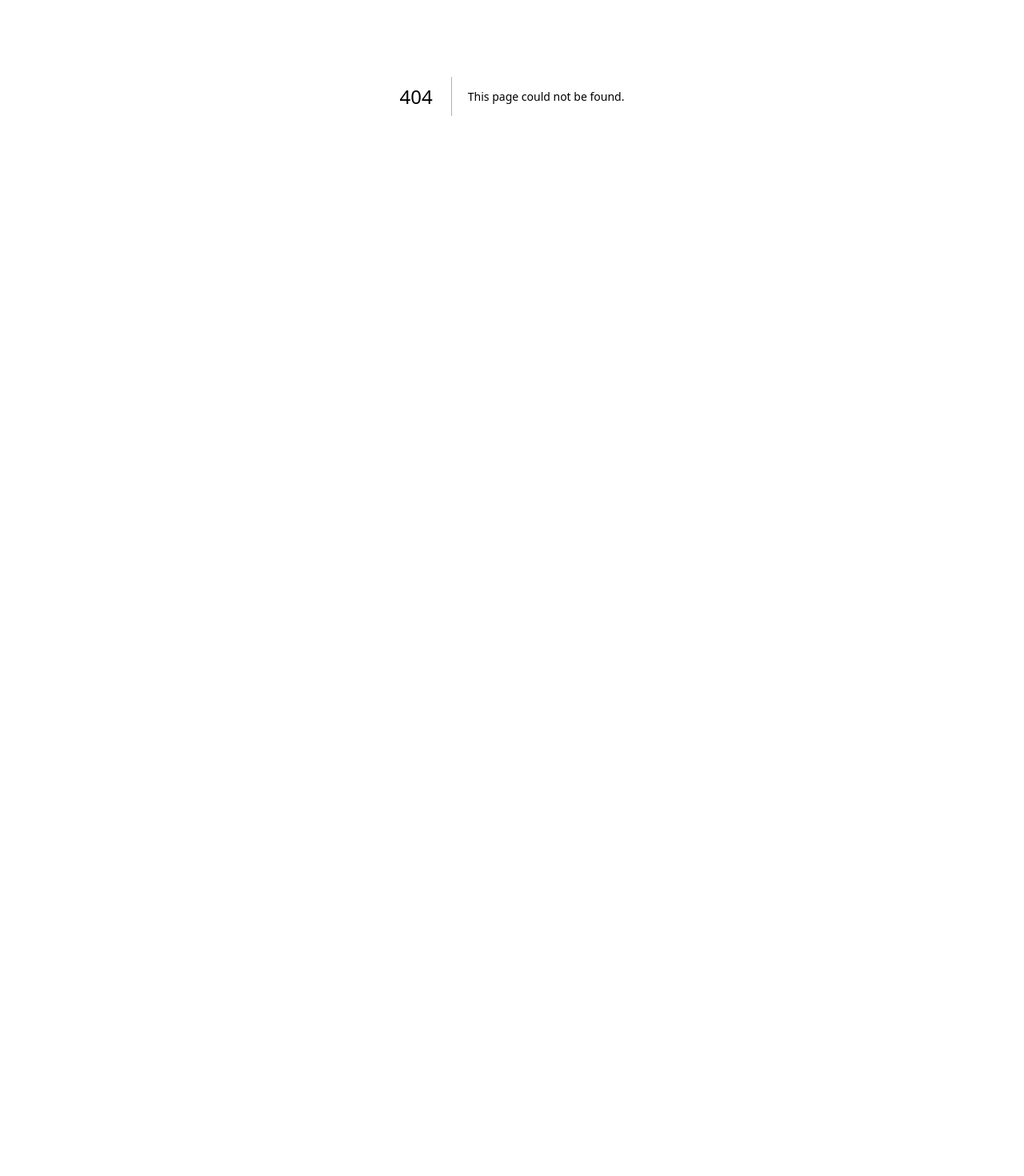
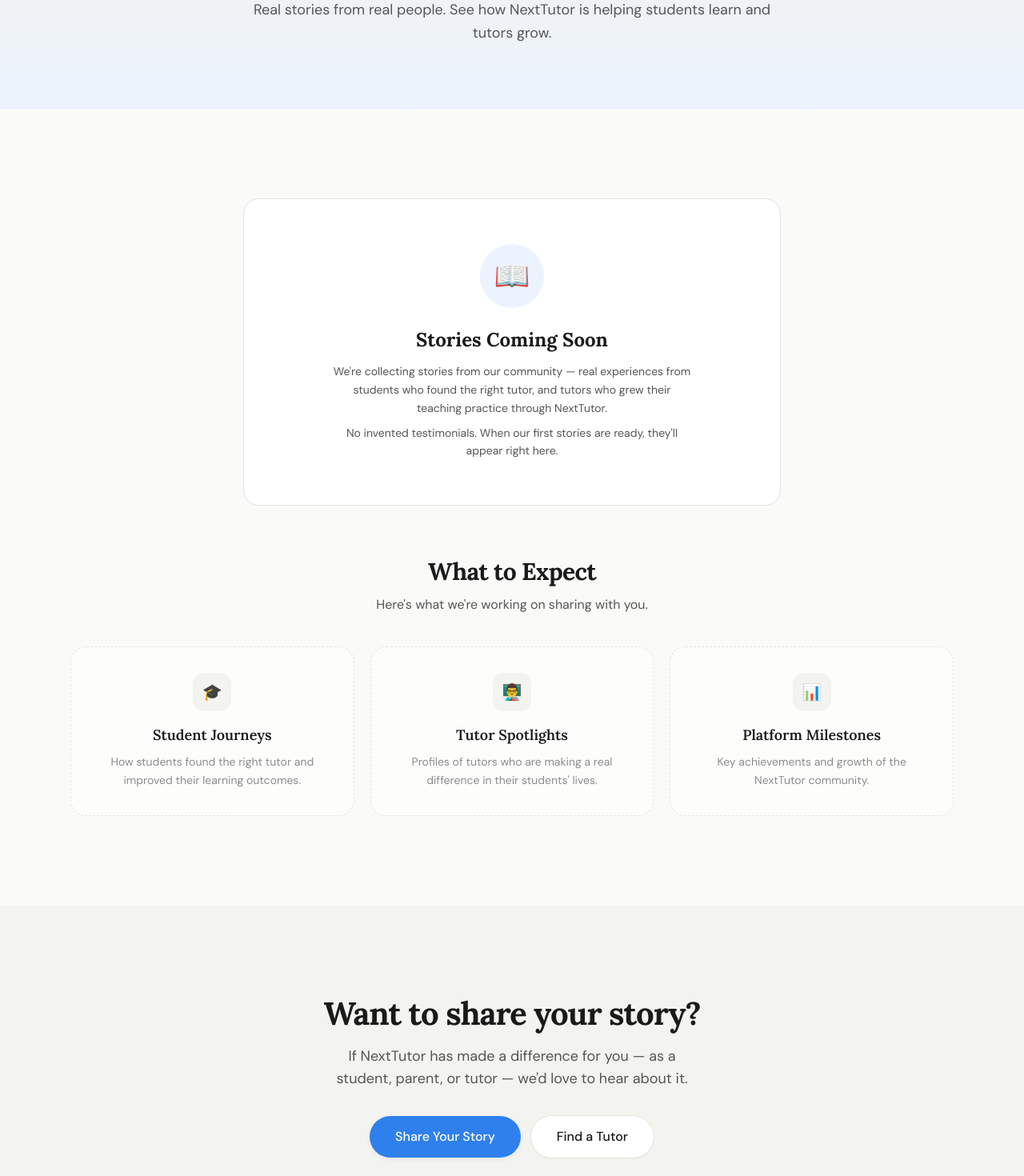
Before and after one commit to aditya-gupta-me/NextTutor, a Next.js app: page /success-stories in a window 1280 px wide. Before the commit this address had no page. Shown: the part 280-1750 px from the top of the page at 80% size. Before the commit the page ends 800 px from the top, so only its background shows below. Built offline with nearby package versions, Linux system fonts and the light colour scheme; no server answers.

Commit message:
feat: add Success Stories page with empty state

```diff
--- /dev/null
+++ b/src/app/success-stories/page.tsx
@@ -0,0 +1,135 @@
+import type { Metadata } from "next";
+import Link from "next/link";
+import Navbar from "@/components/ui/Navbar";
+import Footer from "@/components/ui/Footer";
+import PageHero from "@/components/ui/PageHero";
+import { createClient } from "@/lib/supabase/server";
+
+export const metadata: Metadata = {
+    title: "Success Stories — NextTutor",
+    description:
+        "Read real success stories from NextTutor's community of students, parents, and tutors. Discover how NextTutor is making a difference.",
+};
+
+export default async function SuccessStoriesPage() {
+    const supabase = await createClient();
+    const {
+        data: { user },
+    } = await supabase.auth.getUser();
+    const isLoggedIn = !!user;
+
+    return (
+        <>
+            <Navbar isLoggedIn={isLoggedIn} />
+
+            <main>
+                <PageHero
+                    title="Success Stories"
+                    subtitle="Real stories from real people. See how NextTutor is helping students learn and tutors grow."
+                    breadcrumb="Success Stories"
+                />
+
+                {/* Coming Soon State */}
+                <section className="bg-bg-primary py-20 md:py-28">
+                    <div className="mx-auto max-w-[1200px] px-6 md:px-12">
+                        <div className="mx-auto max-w-2xl">
+                            <div className="rounded-[var(--radius-xl)] border border-border bg-bg-white p-10 md:p-14 text-center">
+                                <div className="flex h-20 w-20 items-center justify-center rounded-full bg-accent-light text-4xl mx-auto mb-6">
+                                    📖
+                                </div>
+                                <h2 className="font-serif text-2xl font-bold text-text-primary mb-3">
+                                    Stories Coming Soon
+                                </h2>
+                                <p className="text-sm leading-relaxed text-text-secondary max-w-md mx-auto mb-2">
+                                    We&apos;re collecting stories from our community — real
+                                    experiences from students who found the right tutor, and tutors
+                                    who grew their teaching practice through NextTutor.
+                                </p>
+                                <p className="text-sm leading-relaxed text-text-secondary max-w-md mx-auto">
+                                    No invented testimonials. When our first stories are ready,
+                                    they&apos;ll appear right here.
+                                </p>
+                            </div>
+                        </div>
+
+                        {/* Future Content Slots (empty grid for when stories are added) */}
+                        <div className="mt-16">
+                            <div className="mx-auto max-w-xl text-center mb-10">
+                                <h2 className="font-serif text-2xl font-bold tracking-tight text-text-primary md:text-3xl">
+                                    What to Expect
+                                </h2>
+                                <p className="mt-3 text-text-secondary">
+                                    Here&apos;s what we&apos;re working on sharing with you.
+                                </p>
+                            </div>
+
+                            <div className="grid gap-5 md:grid-cols-3 stagger-children">
+                                {[
+                                    {
+                                        icon: "🎓",
+                                        title: "Student Journeys",
+                                        desc: "How students found the right tutor and improved their learning outcomes.",
+                                    },
+                                    {
+                                        icon: "👨‍🏫",
+                                        title: "Tutor Spotlights",
+                                        desc: "Profiles of tutors who are making a real difference in their students' lives.",
+                                    },
+                                    {
+                                        icon: "📊",
+                                        title: "Platform Milestones",
+                                        desc: "Key achievements and growth of the NextTutor community.",
+                                    },
+                                ].map((item) => (
+                                    <div
+                                        key={item.title}
+                                        className="rounded-[var(--radius-xl)] border border-dashed border-border bg-bg-white/60 p-8 text-center"
+                                    >
+                                        <div className="flex h-12 w-12 items-center justify-center rounded-[var(--radius-lg)] bg-bg-secondary text-xl mx-auto mb-4">
+                                            {item.icon}
+                                        </div>
+                                        <h3 className="font-serif text-lg font-semibold text-text-primary mb-2">
+                                            {item.title}
+                                        </h3>
+                                        <p className="text-sm leading-relaxed text-text-tertiary">
+                                            {item.desc}
+                                        </p>
+                                    </div>
+                                ))}
+                            </div>
+                        </div>
+                    </div>
+                </section>
+
+                {/* CTA */}
+                <section className="bg-bg-secondary py-24 md:py-28">
+                    <div className="mx-auto max-w-[1200px] px-6 md:px-12 text-center">
+                        <h2 className="font-serif text-3xl font-bold tracking-tight text-text-primary md:text-[40px] md:leading-[1.15]">
+                            Want to share your story?
+                        </h2>
+                        <p className="mt-4 text-lg text-text-secondary max-w-md mx-auto">
+                            If NextTutor has made a difference for you — as a student, parent, or
+                            tutor — we&apos;d love to hear about it.
+                        </p>
+                        <div className="mt-8 flex flex-col items-center gap-3 sm:flex-row sm:justify-center">
+                            <Link
+                                href="/contact"
+                                className="w-full rounded-[var(--radius-full)] bg-accent px-8 py-3.5 text-center text-base font-medium text-white shadow-[var(--shadow-sm)] transition-base hover:bg-accent-hover hover:shadow-[var(--shadow-md)] sm:w-auto"
+                            >
+                                Share Your Story
+                            </Link>
+                            <Link
+                                href="/tutors"
+                                className="w-full rounded-[var(--radius-full)] border border-border bg-bg-white px-8 py-3.5 text-center text-base font-medium text-text-primary shadow-[var(--shadow-xs)] transition-base hover:bg-bg-secondary sm:w-auto"
+                            >
+                                Find a Tutor
+                            </Link>
+                        </div>
+                    </div>
+                </section>
+            </main>
+
+            <Footer />
+        </>
+    );
+}
```
